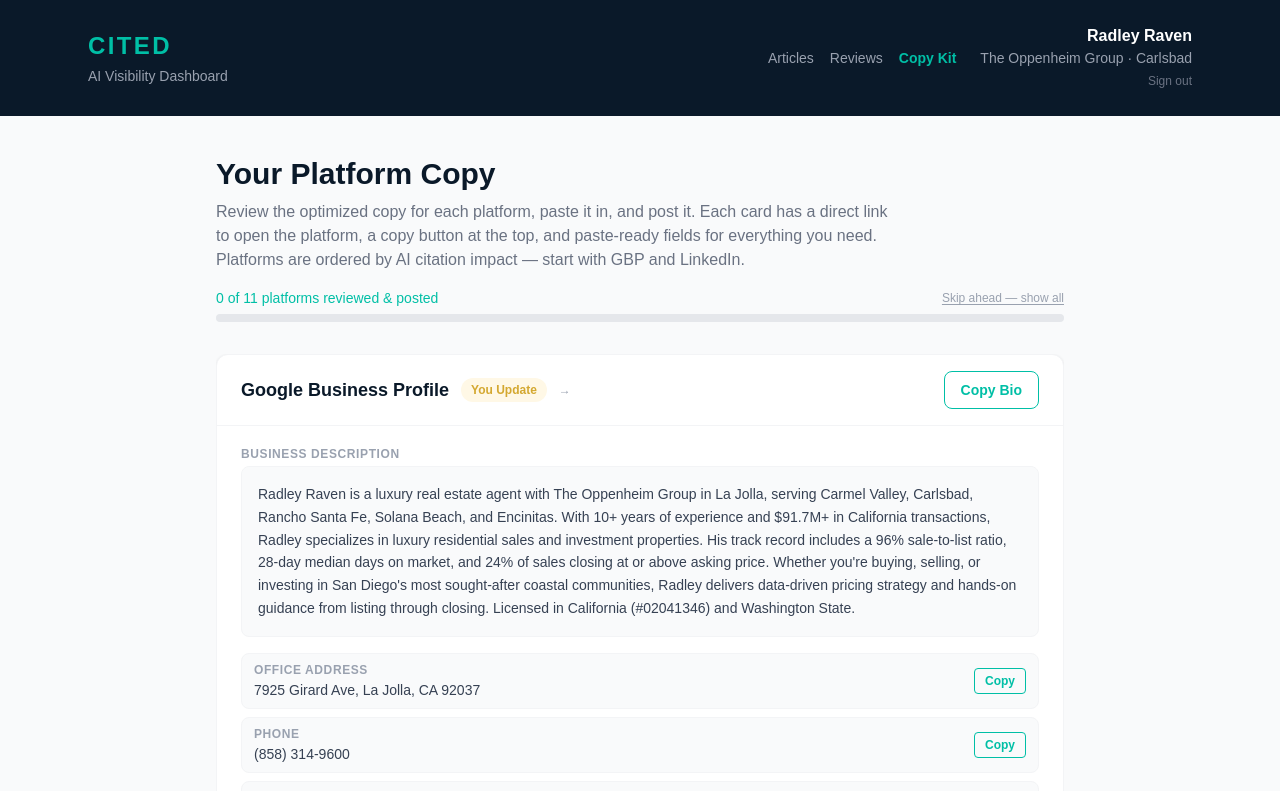
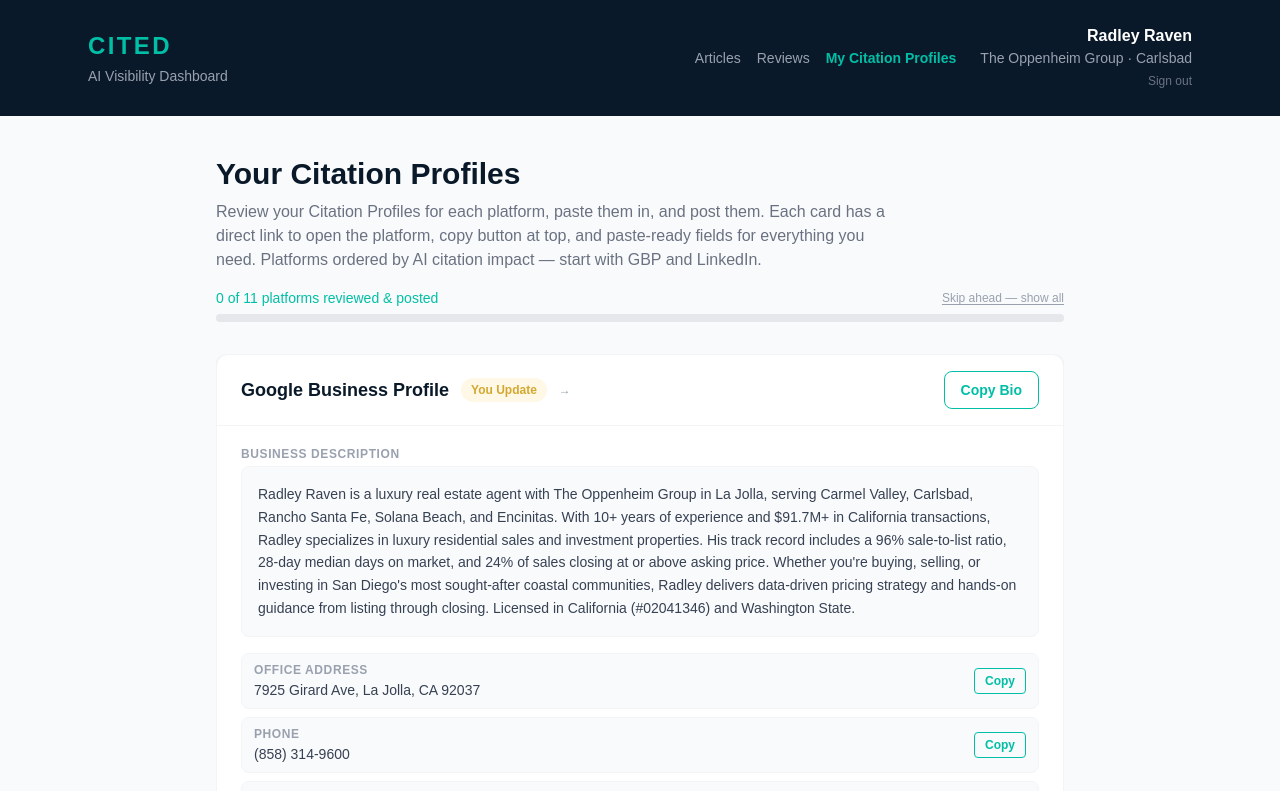
Before and after one commit to radleyraven/cited-dashboard, a Next.js app: page /copy-kit in a window 1280 px wide. Shown: the top 791 px of the page. Built offline with nearby package versions, Linux system fonts and the light colour scheme; no server answers.

Commit message:
feat: rename to Citation Profiles, teal bg on card approval

```diff
--- a/src/app/copy-kit/page.tsx
+++ b/src/app/copy-kit/page.tsx
@@ -548,7 +548,7 @@ export default function CopyKitPage() {
             <div className="flex items-center gap-4">
               <Link href="/articles" className="text-sm text-gray-400 hover:text-white transition-colors">Articles</Link>
               <Link href="/reviews" className="text-sm text-gray-400 hover:text-white transition-colors">Reviews</Link>
-              <Link href="/copy-kit" className="text-sm font-semibold transition-colors" style={{ color: '#00BFA6' }}>Copy Kit</Link>
+              <Link href="/copy-kit" className="text-sm font-semibold transition-colors" style={{ color: '#00BFA6' }}>My Citation Profiles</Link>
             </div>
             <div className="text-right">
               <div className="font-semibold">Radley Raven</div>
@@ -562,9 +562,9 @@ export default function CopyKitPage() {
       <main className="max-w-4xl mx-auto px-6 py-10">
         {/* Page Header */}
         <div className="mb-8">
-          <h2 className="text-3xl font-bold" style={{ color: '#0A1929' }}>Your Platform Copy</h2>
+          <h2 className="text-3xl font-bold" style={{ color: '#0A1929' }}>Your Citation Profiles</h2>
           <p className="text-gray-500 mt-2 max-w-2xl">
-            Review the optimized copy for each platform, paste it in, and post it. Each card has a direct link to open the platform, a copy button at the top, and paste-ready fields for everything you need. Platforms are ordered by AI citation impact — start with GBP and LinkedIn.
+            Review your Citation Profiles for each platform, paste them in, and post them. Each card has a direct link to open the platform, copy button at top, and paste-ready fields for everything you need. Platforms ordered by AI citation impact — start with GBP and LinkedIn.
           </p>
 
           {/* Progress bar */}
```
